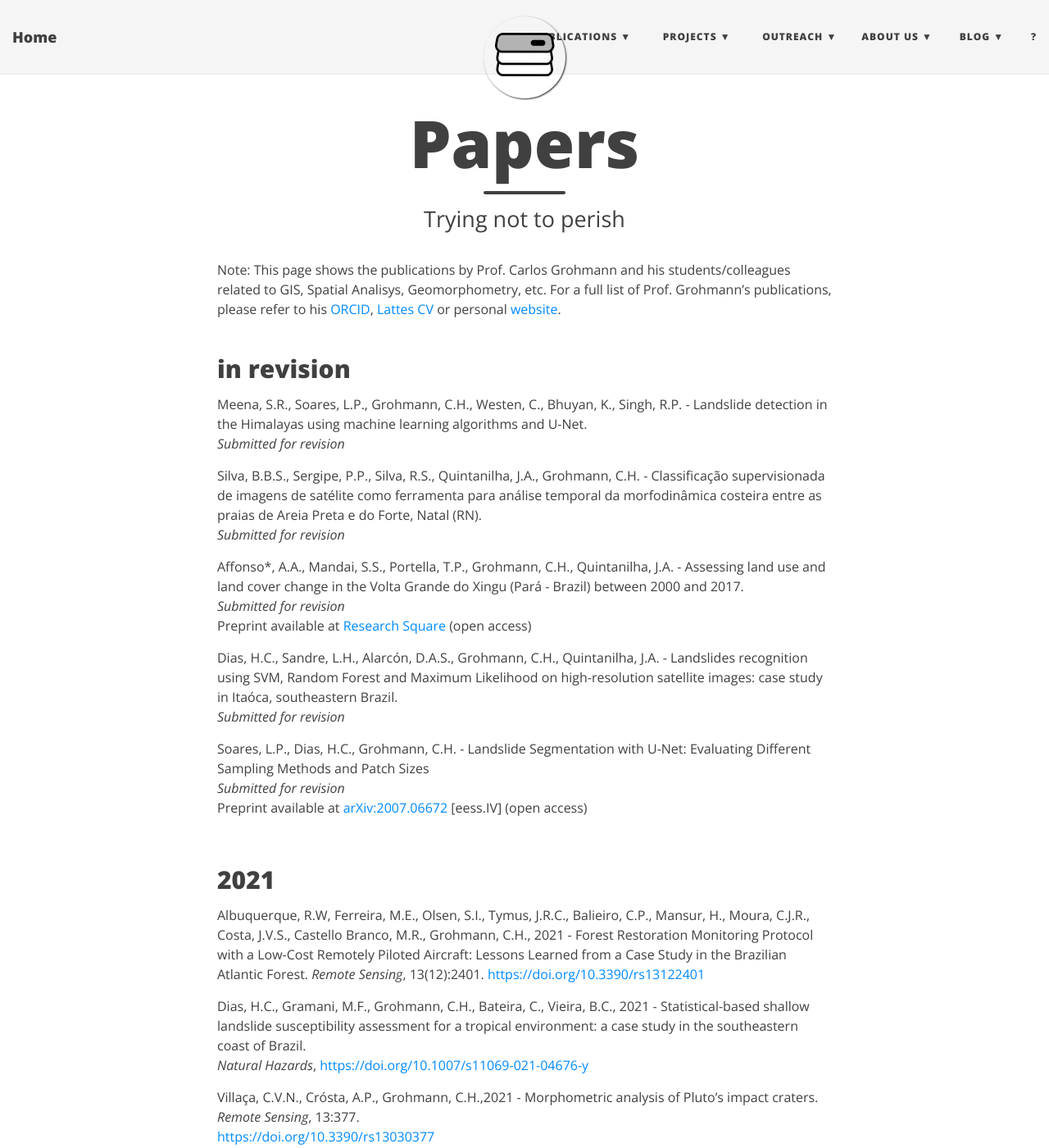
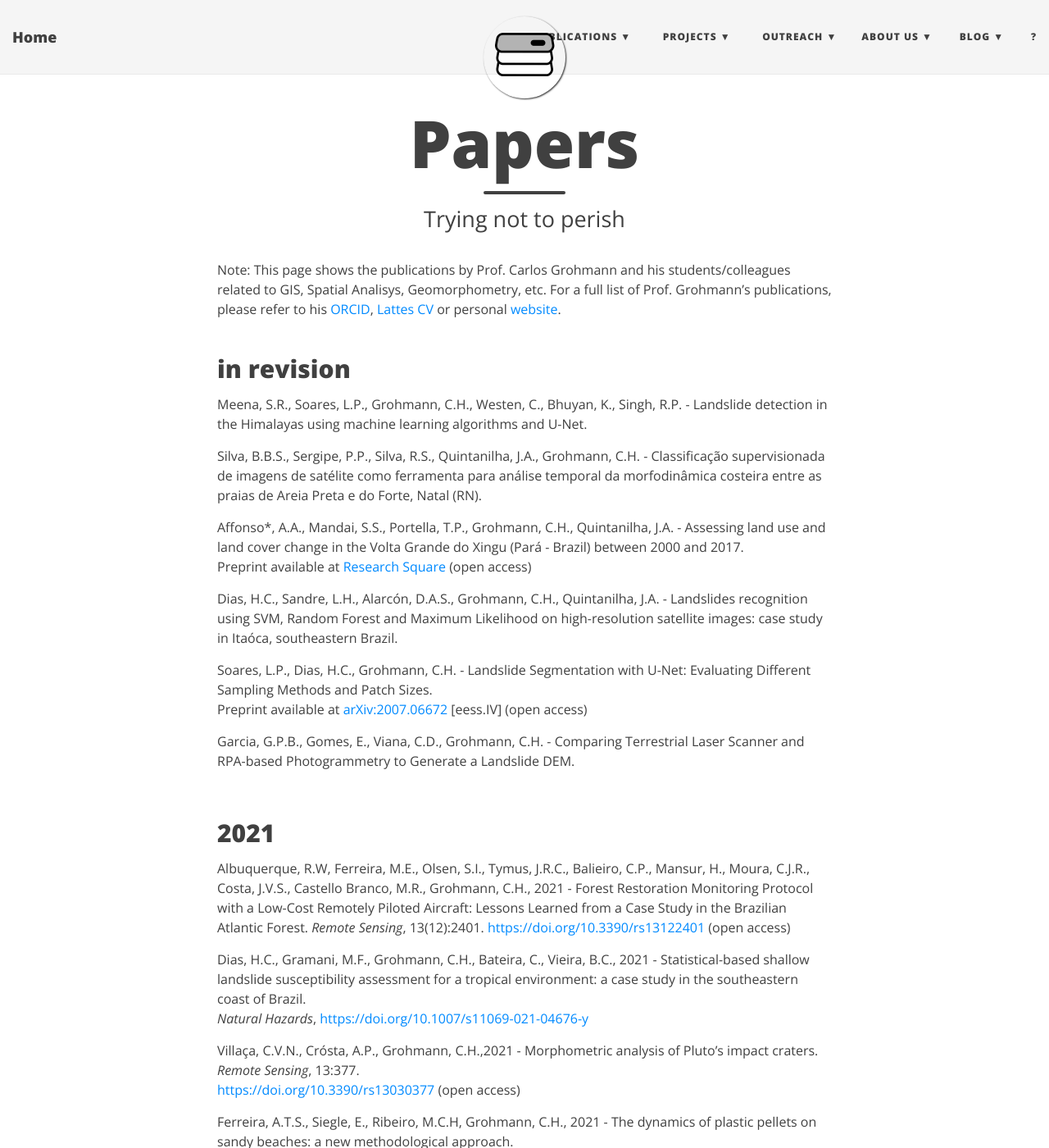
Before and after one commit to SPAMLab/SPAMLab.github.io, a Jekyll site: the page built from pages/publications.md, in a window 1280 px wide and 1400 px high. Shown: the whole window at 82% size. Built offline with Jekyll 4.4.1, drawn with Linux system fonts in a browser that asks for light colours; nearby versions of some CDN libraries.

Commit message:
added cunha paper

```diff
--- a/pages/publications.md
+++ b/pages/publications.md
@@ -11,33 +11,29 @@ Note: This page shows the publications by Prof. Carlos Grohmann and his students
 ## in revision
 <a name="lucas_himalaia"></a>
 Meena, S.R., Soares, L.P., Grohmann, C.H., Westen, C., Bhuyan, K., Singh, R.P. - Landslide detection in the Himalayas using machine learning algorithms and U-Net.
-_Submitted for revision_
 
 <a name="praias_natal_pca5017"></a>
 Silva, B.B.S., Sergipe, P.P., Silva, R.S., Quintanilha, J.A., Grohmann, C.H. - Classificação supervisionada de imagens de satélite como ferramenta para análise temporal da morfodinâmica costeira entre as praias de Areia Preta e do Forte, Natal (RN).
-_Submitted for revision_
 
 <a name="alynne_pca5017"></a>
 Affonso\*, A.A., Mandai, S.S., Portella, T.P., Grohmann, C.H., Quintanilha, J.A. - Assessing land use and land cover change in the Volta Grande do Xingu (Pará - Brazil) between 2000 and 2017.
-_Submitted for revision_
 Preprint available at [Research Square](https://doi.org/10.21203/rs.3.rs-172975/v1) (open access)
 
 <a name="landslides_helen_pca5017"></a>
 Dias, H.C., Sandre, L.H., Alarcón, D.A.S., Grohmann, C.H., Quintanilha, J.A. - Landslides recognition using SVM, Random Forest and Maximum Likelihood on high-resolution satellite images: case study in Itaóca, southeastern Brazil.
-_Submitted for revision_
 
 <a name="lucas_unet"></a>
-Soares, L.P., Dias, H.C., Grohmann, C.H. - Landslide Segmentation with U-Net: Evaluating Different Sampling Methods and Patch Sizes
-_Submitted for revision_
+Soares, L.P., Dias, H.C., Grohmann, C.H. - Landslide Segmentation with U-Net: Evaluating Different Sampling Methods and Patch Sizes.
 Preprint available at [arXiv:2007.06672](https://arxiv.org/abs/2007.06672) [eess.IV] (open access)
 
-
+<a name="cuha_guilherme"></a>
+Garcia, G.P.B., Gomes, E., Viana, C.D., Grohmann, C.H. - Comparing Terrestrial Laser Scanner and RPA-based Photogrammetry to Generate a Landslide DEM.
 
 &nbsp;
 ## 2021
 <a name="protocol_rafael"></a>
 Albuquerque, R.W, Ferreira, M.E., Olsen, S.I., Tymus, J.R.C., Balieiro, C.P., Mansur, H.,
-Moura, C.J.R., Costa, J.V.S., Castello Branco, M.R., Grohmann, C.H., 2021 - Forest Restoration Monitoring Protocol with a Low-Cost Remotely Piloted Aircraft: Lessons Learned from a Case Study in the Brazilian Atlantic Forest. _Remote Sensing_, 13(12):2401. [https://doi.org/10.3390/rs13122401](https://doi.org/10.3390/rs13122401)
+Moura, C.J.R., Costa, J.V.S., Castello Branco, M.R., Grohmann, C.H., 2021 - Forest Restoration Monitoring Protocol with a Low-Cost Remotely Piloted Aircraft: Lessons Learned from a Case Study in the Brazilian Atlantic Forest. _Remote Sensing_, 13(12):2401. [https://doi.org/10.3390/rs13122401](https://doi.org/10.3390/rs13122401) (open access)
 
 <a name="landslides_helen_msc"></a>
 Dias, H.C., Gramani, M.F., Grohmann, C.H., Bateira, C., Vieira, B.C., 2021 - Statistical-based shallow landslide susceptibility assessment for a tropical environment: a case study in the southeastern coast of Brazil.
@@ -46,7 +42,7 @@ _Natural Hazards_, [https://doi.org/10.1007/s11069-021-04676-y](https://doi.org/
 <a name="crateras_caio"></a>
 Villaça, C.V.N., Crósta, A.P., Grohmann, C.H.,2021 - Morphometric analysis of Pluto’s impact craters.
 _Remote Sensing_, 13:377.
-[https://doi.org/10.3390/rs13030377](https://doi.org/10.3390/rs13030377)
+[https://doi.org/10.3390/rs13030377](https://doi.org/10.3390/rs13030377) (open access)
 
 <a name="pellets_anderson"></a>
 Ferreira, A.T.S., Siegle, E., Ribeiro, M.C.H, Grohmann, C.H., 2021 - The dynamics of plastic pellets on sandy beaches: a new methodological approach.
@@ -71,7 +67,7 @@ Preprint available at [arXiv:1910.06186](https://arxiv.org/abs/1910.06186) [phys
 <a name="garopaba_gmorph"></a>
 Grohmann C.H., Garcia. G.P.B., Affonso, A.A., Albuquerque, R.W., 2020 - Coastal dune modelling from airborne LiDAR, terrestrial LiDAR and Structure from Motion-Multi View Stereo.
 _Proceedings of the Geomorphometry 2020 conference_
-[http://doi.org/10.30437/Geomorphometry2020](http://doi.org/10.30437/Geomorphometry2020)
+[http://doi.org/10.30437/Geomorphometry2020](http://doi.org/10.30437/Geomorphometry2020) (open access)
 
 
 &nbsp;
```
